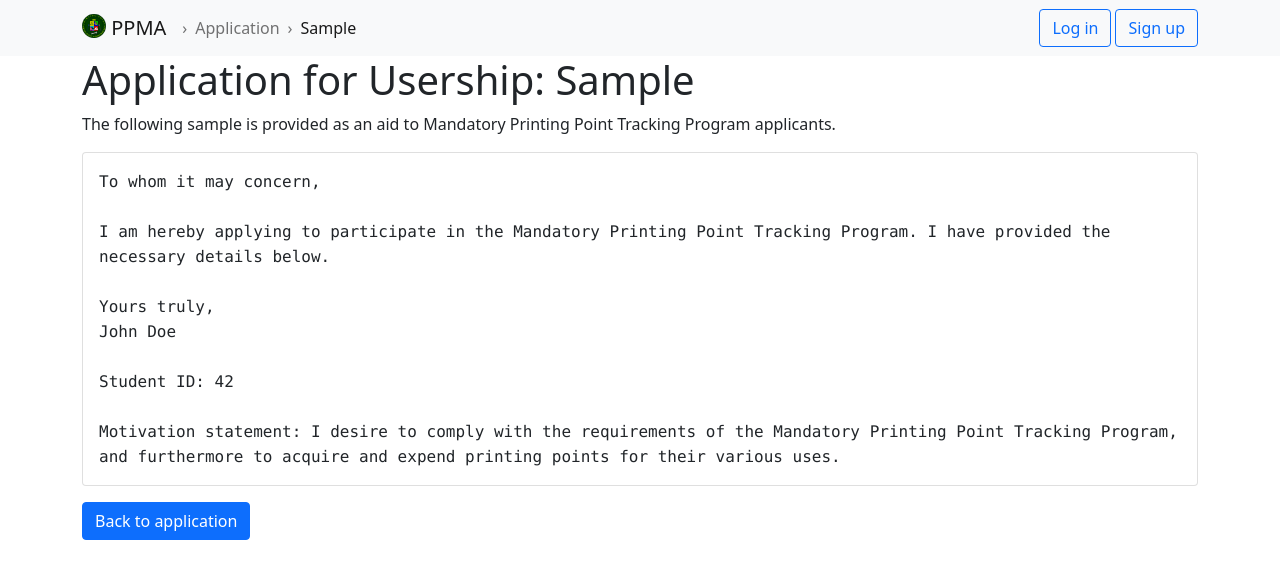
After one commit to CylonicRaider/prpn, a Flask app: template prpn/templates/content/apply-sample.html in a window 1280 px wide. The commit adds this page. Shown: the top 579 px of the page. Run offline with Flask 2, Linux system fonts and the light colour scheme; the template is opened without the code that fills it, so the values that code supplies are empty; some libraries are stand-ins or nearby versions.

Commit message:
Add sample application

```diff
--- a/prpn/content/application.py
+++ b/prpn/content/application.py
@@ -282,6 +282,11 @@ def register_at(app):
                 return result
         return handle_get(user_info, app_info)
 
+    @app.route('/apply/sample')
+    @app.prpn.requires_auth(0)
+    def application_sample():
+        return flask.render_template('content/apply-sample.html')
+
     @app.route('/apply/review')
     @app.prpn.requires_auth(3)
     def application_review_list():
--- /dev/null
+++ b/prpn/templates/content/apply-sample.html
@@ -0,0 +1,25 @@
+{%extends "base.html"%}
+{%set subtitle = "Sample \u2014 Application for Usership"%}
+{%block nav%}
+{{nav_breadcrumb(url_for("application"), "Application")}}
+{{nav_breadcrumb("", "Sample", True)}}
+{%endblock%}
+{%block content%}
+      <h1>Application for Usership: Sample</h1>
+      <p>The following sample is provided as an aid to Mandatory Printing Point Tracking Program applicants.</p>
+      <div class="card mb-3">
+        <div class="card-body">
+<span class="font-monospace preserve-whitespace">To whom it may concern,
+
+I am hereby applying to participate in the Mandatory Printing Point Tracking Program. I have provided the necessary details below.
+
+Yours truly,
+John Doe
+
+Student ID: 42
+
+Motivation statement: I desire to comply with the requirements of the Mandatory Printing Point Tracking Program, and furthermore to acquire and expend printing points for their various uses.</span>
+        </div>
+      </div>
+      <a class="btn btn-primary" href="{{url_for('application')}}">Back to application</a>
+{%endblock%}
--- a/prpn/templates/content/apply.html
+++ b/prpn/templates/content/apply.html
@@ -16,11 +16,12 @@
       {%if may_write%}
       <form action="" method="post">
         <p class="mb-1">Provide the following information in your application:</p>
-        <ul>
+        <ul class="mb-1">
           <li>Student ID or staff ID</li>
           <li>Brief statement of your motivation to participate in the Mandatory Printing Point Tracking Program</li>
           <li>Miscellaneous remarks (optional)</li>
         </ul>
+        <p>A <a href="{{url_for('application_sample')}}">sample application</a> is available.</p>
         <div class="mb-3">
           <label for="text" class="form-label">Your application:</label>
           <textarea class="form-control font-monospace" id="text" name="text" rows="10" required="required"></textarea>
```
